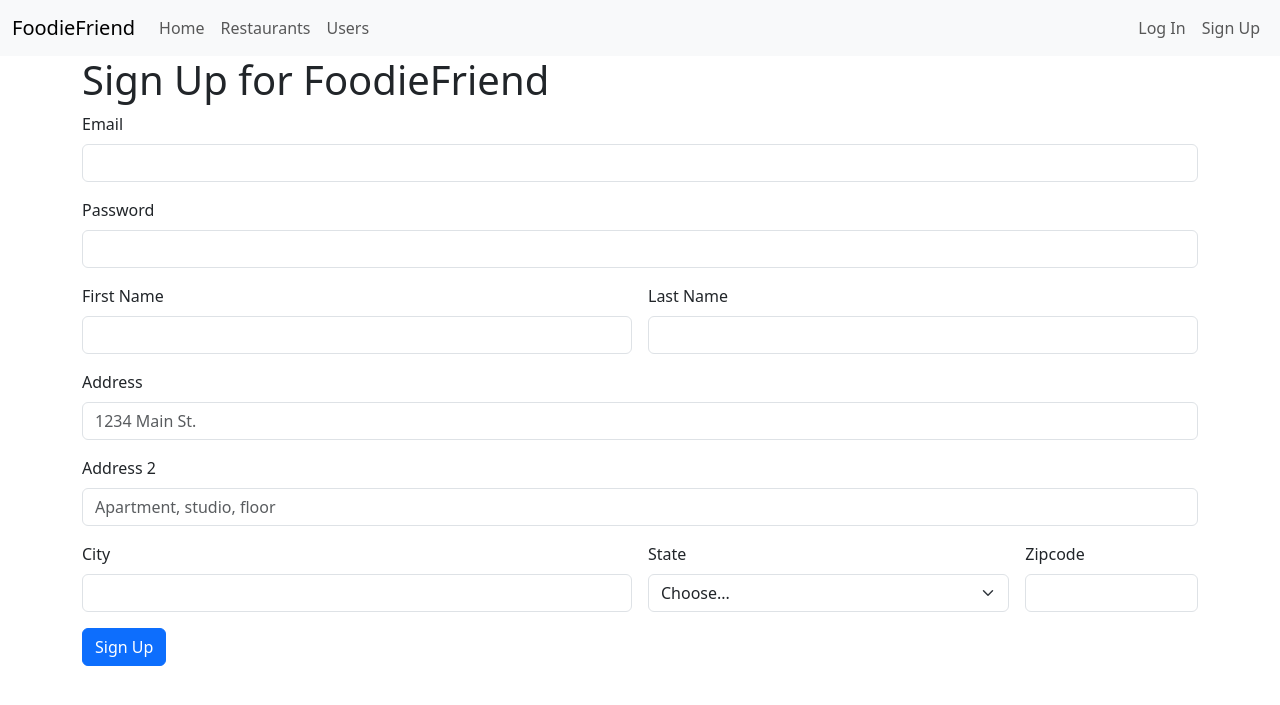
After one commit to ericlwong/foodie-friend, a Flask app: page /signup in a window 1280 px wide. The commit adds this page. Shown: the top 705 px of the page. Run offline with Flask 3, Linux system fonts and the light colour scheme.

Commit message:
Added login, signup, and logout routes

```diff
--- a/model.py
+++ b/model.py
@@ -17,6 +17,11 @@ class User(db.Model):
     lname = db.Column(db.String(30), nullable=False)
     email = db.Column(db.String(50), nullable=False, unique=True)
     password = db.Column(db.String, nullable=False)
+    address = db.Column(db.String, nullable=False)
+    address_2 = db.Column(db.String, nullable=True)
+    city = db.Column(db.String, nullable=False)
+    state = db.Column(db.String(2), nullable=False)
+    zipcode = db.Column(db.String, nullable=False)
     created_at = db.Column(db.DateTime, nullable=False)
     updated_at = db.Column(db.DateTime, nullable=True, default=None)
 
--- a/seed_database.py
+++ b/seed_database.py
@@ -126,7 +126,8 @@ for n in range(10):
     email = f"test{n}@test.com"
     password = "test"
 
-    user = crud.create_user(fname, lname, email, password)
+    user = crud.create_user(fname, lname, email, password,
+                            "San Francisco", "CA", "94102", "1234 Main St.")
 
     # Create a Favorites List for each user
     list_name = f"{fname}'s List"
--- a/server.py
+++ b/server.py
@@ -3,6 +3,7 @@
 from flask import Flask, render_template, request, flash, session, redirect
 from model import connect_to_db, db
 from jinja2 import StrictUndefined
+from utils import STATES, is_logged_in
 import crud
 
 app = Flask(__name__)
@@ -10,12 +11,11 @@ app.secret_key = "dev"
 app.jinja_env.undefined = StrictUndefined
 app.app_context().push()
 
-
 @app.route("/")
 def show_homepage():
     """View homepage."""
 
-    return render_template("homepage.html")
+    return render_template("homepage.html", user=is_logged_in())
 
 @app.route("/login")
 def show_login():
@@ -35,10 +35,70 @@ def handle_login():
     if user and user.email == email and user.password == password:
         session["user"] = email
         flash("Login successful!")
+
         return redirect("/")
     else:
         flash("Incorrect email and password. Please try again.")
+
         return redirect("/login")
+
+@app.route("/signup")
+def show_signup():
+    """View sign up page."""
+
+    return render_template("signup.html", states=STATES)
+
+@app.route("/signup", methods=["POST"])
+def create_account():
+    """Create a new user account."""
+
+    email = request.form.get("email")
+    password = request.form.get("password")
+    fname = request.form.get("fname")
+    lname = request.form.get("lname")
+    address = request.form.get("address")
+    address_2 = request.form.get("address-2")
+    city = request.form.get("city")
+    state = request.form.get("state")
+    zipcode = request.form.get("zipcode")
+
+    user = crud.get_user_by_email(email)
+
+    if user:
+        flash("Email already in use. Please use another one or log in with existing email.")
+
+        return redirect("/signup")
+    else:
+        new_user = crud.create_user(fname, lname, email, password, city,
+                                state, zipcode, address, address_2)
+
+        db.session.add(new_user)
+        db.session.commit()
+
+        session["user"] = email
+        flash("Account created and logged in!")
+
+        return redirect("/")
+
+@app.route("/logout")
+def handle_logout():
+    """Log user out of account."""
+
+    if "user" in session:
+        del session["user"]
+        flash("Logged out successfully!")
+    else:
+        flash("You are not currently logged in.")
+
+    return redirect("/")
+
+@app.route("/users")
+def show_users():
+    """View users."""
+
+    users = crud.get_users()
+
+    return render_template("all_users.html", users=users, user=is_logged_in())
 
 @app.route("/restaurants")
 def show_restaurants():
@@ -46,7 +106,7 @@ def show_restaurants():
 
     restaurants = crud.get_restaurants()
 
-    return render_template("all_restaurants.html", restaurants=restaurants)
+    return render_template("all_restaurants.html", restaurants=restaurants, user=is_logged_in())
 
 @app.route("/restaurants/<restaurant_id>")
 def show_restaurant(restaurant_id):
@@ -57,7 +117,7 @@ def show_restaurant(restaurant_id):
     images = restaurant.images
 
     return render_template("restaurant_details.html", restaurant=restaurant,
-                           yelp_reviews=yelp_reviews, images=images)
+                        yelp_reviews=yelp_reviews, images=images, user=is_logged_in())
 
 @app.route("/search")
 def search_restaurants():
@@ -68,7 +128,8 @@ def search_restaurants():
 
     restaurants = crud.get_restaurants_by_term_location(query, location)
 
-    return render_template("searched_restaurants.html", restaurants=restaurants, location=location)
+    return render_template("searched_restaurants.html", restaurants=restaurants,
+                           location=location, user=is_logged_in())
 
 if __name__ == "__main__":
     connect_to_db(app)
--- a/templates/all_restaurants.html
+++ b/templates/all_restaurants.html
@@ -3,8 +3,11 @@
 {% block title %}All Restaurants{% endblock %}
 
 {% block body %}
+  <div class="row">
     <h1>All Restaurants</h1>
+  </div>
 
+  <div class="row">
     <ul>
       {% for restaurant in restaurants %}
         <li>
@@ -14,4 +17,5 @@
         </li>
       {% endfor %}
     </ul>
+  </div>
 {% endblock %}
--- a/templates/base.html
+++ b/templates/base.html
@@ -31,9 +31,24 @@
             </li>
           </ul>
           <ul class="navbar-nav d-flex">
-            <li class="nav-item">
-              <a class="nav-link" href="/login">Log In</a>
-            </li>
+            {% if "user" not in session %}
+              <li class="nav-item">
+                <a class="nav-link" href="/login">Log In</a>
+              </li>
+              <li class="nav-item">
+                <a class="nav-link" href="/signup">Sign Up</a>
+              </li>
+            {% else %}
+              <li class="nav-item dropdown">
+                <a class="nav-link dropdown-toggle" data-bs-toggle="dropdown" role="button" aria-expanded="false">
+                  {{ user.fname }} {{ user.lname[0] }}.
+                </a>
+                <ul class="dropdown-menu dropdown-menu-end">
+                  <li><a class="dropdown-item" href="/user/{{ user.user_id }}">My Profile</a></li>
+                  <li><a class="dropdown-item" href="/logout">Log Out</a></li>
+                </ul>
+              </li>
+            {% endif %}
           </ul>
         </div>
         </div>
--- a/templates/login.html
+++ b/templates/login.html
@@ -18,6 +18,9 @@
         <label for="password" class="form-label">Password</label>
         <input type="password" class="form-control" id="password" name="password">
       </div>
+      <div class="mb-3">
+        <a href="/signup">Don't have an account? Sign up here.</a>
+      </div>
       <button type="submit" class="btn btn-primary">Login</button>
     </form>
   </div>
--- /dev/null
+++ b/templates/signup.html
@@ -0,0 +1,56 @@
+{% extends 'base.html' %}
+
+{% block title %}Sign Up for FoodieFriend{% endblock %}
+
+{% block body %}
+  <div class="row">
+    <h1>Sign Up for FoodieFriend</h1>
+  </div>
+
+  <form class="row g-3" action="/signup" method="POST">
+    <div class="col-12">
+      <label for="email" class="form-label">Email</label>
+      <input type="email" class="form-control" id="email" name="email">
+    </div>
+    <div class="col-12">
+      <label for="password" class="form-label">Password</label>
+      <input type="password" class="form-control" id="password" name="password">
+    </div>
+    <div class="col-md-6">
+      <label for="fname" class="form-label">First Name</label>
+      <input type="text" class="form-control" id="fname" name="fname">
+    </div>
+    <div class="col-md-6">
+      <label for="lname" class="form-label">Last Name</label>
+      <input type="text" class="form-control" id="lname" name="lname">
+    </div>
+    <div class="col-12">
+      <label for="address" class="form-label">Address</label>
+      <input type="text" class="form-control" id="address" name="address" placeholder="1234 Main St.">
+    </div>
+    <div class="col-12">
+      <label for="address-2" class="form-label">Address 2</label>
+      <input type="text" class="form-control" id="address-2" name="address-2" placeholder="Apartment, studio, floor">
+    </div>
+    <div class="col-md-6">
+      <label for="city" class="form-label">City</label>
+      <input type="text" class="form-control" id="city" name="city">
+    </div>
+    <div class="col-md-4">
+      <label for="state" class="form-label">State</label>
+      <select id="state" name="state" class="form-select">
+        <option selected>Choose...</option>
+        {% for state in states %}
+          <option id="{{ state }}">{{ state }}</option>
+        {% endfor %}
+      </select>
+    </div>
+    <div class="col-md-2">
+      <label for="zipcode" class="form-label">Zipcode</label>
+      <input type="text" class="form-control" id="zipcode" name="zipcode">
+    </div>
+    <div class="col-12">
+      <button type="submit" class="btn btn-primary">Sign Up</button>
+    </div>
+  </form>
+{% endblock %}
--- /dev/null
+++ b/utils.py
@@ -0,0 +1,23 @@
+"Helpers for Foodie Friend app."
+
+from flask import session
+import crud
+
+STATES = {"AK": "Alaska", "AL": "Alabama", "AR": "Arkansas", "AZ": "Arizona", "CA": "California",
+          "CO": "Colorado", "CT": "Connecticut", "DE": "Delaware", "FL": "Florida", "GA": "Georgia",
+          "HI": "Hawaii", "IA": "Iowa", "ID": "Idaho", "IL": "Illinois", "IN": "Indiana",
+          "KS": "Kansas", "KY": "Kentucky", "LA": "Louisiana", "MA": "Massachusetts", "MD": "Maryland",
+          "ME": "Maine", "MI": "Michigan", "MN": "Minnesota", "MO": "Missouri", "MS": "Mississippi",
+          "MT": "Montana", "NC": "North Carolina", "ND": "North Dakota", "NE": "Nebraska", "NH": "New Hampshire",
+          "NJ": "New Jersey", "NM": "New Mexico", "NV": "Nevada", "NY": "New York", "OH": "Ohio",
+          "OK": "Oklahoma", "OR": "Oregon", "PA": "Pennsylvania", "RI": "Rhode Island", "SC": "South Carolina",
+          "SD": "South Dakota", "TN": "Tennessee", "TX": "Texas", "UT": "Utah", "VA": "Virginia",
+          "VT": "Vermont", "WA": "Washington", "WI": "Wisconsin", "WV": "West Virginia", "WY": "Wyoming"}
+
+def is_logged_in():
+    """Return user or None depending on whether user is in session."""
+
+    if "user" in session:
+        return crud.get_user_by_email(session["user"])
+    else:
+        return None
```
Also changed, not shown: crud.py (+17 -3 lines), templates/all_users.html (added, +21 -0 lines), templates/restaurant_details.html (+16 -2 lines). Lines whose indentation alone changed are shown as unchanged.
